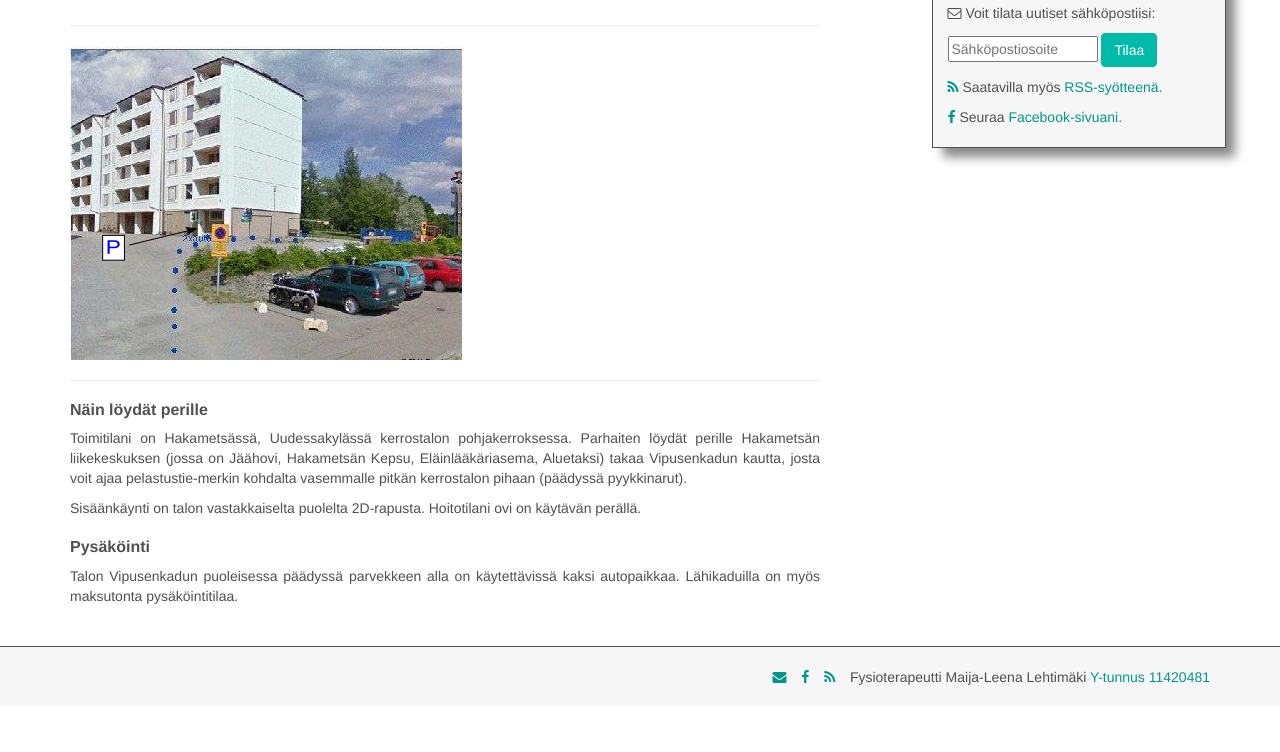
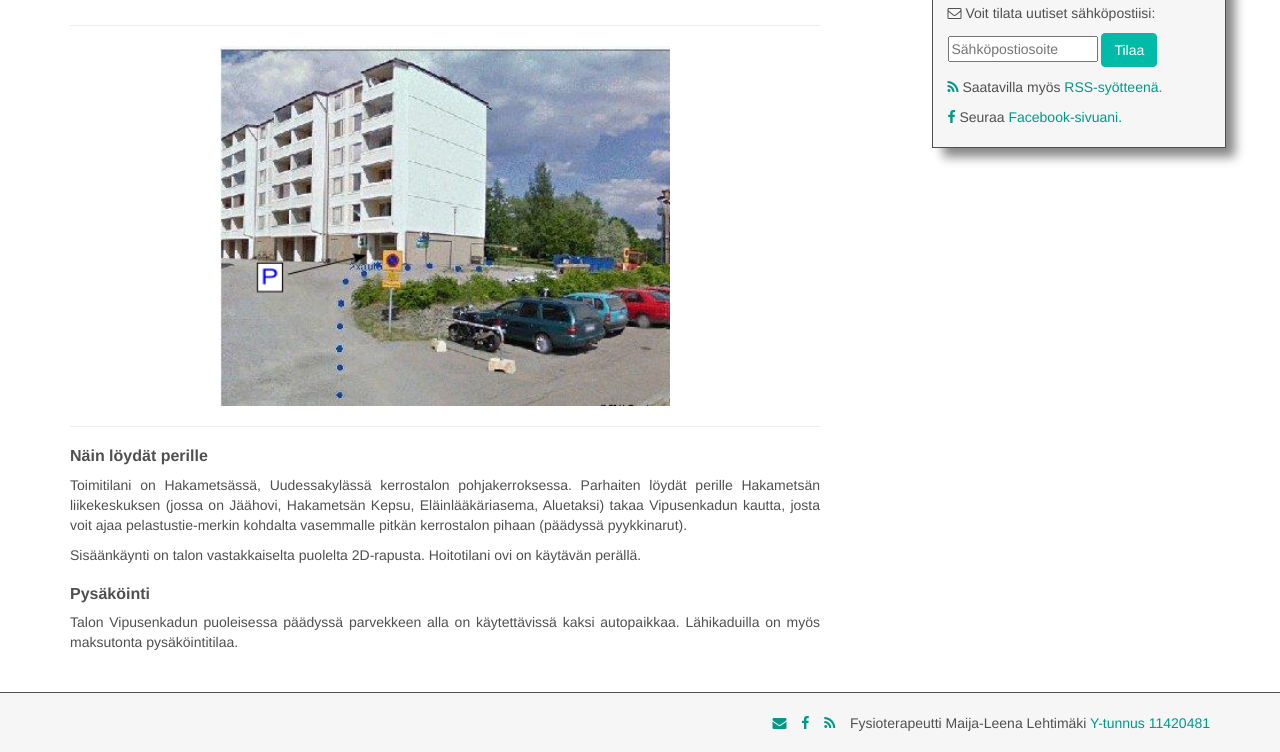
Before and after one commit to jluttine/maijaleenalehtimaki.fi, a Jekyll site: the page built from _pages/03-yhteystiedot.md, in a window 1280 px wide. Shown: the part 856-1608 px from the top of the page. Built offline with Jekyll 4.4.1, drawn with Linux system fonts in a browser that asks for light colours; before the commit the page ends 1562 px from its top, so only the background shows below that.

Commit message:
Keskitä talon kuva yhteystiedoissa

```diff
--- a/css/main.scss
+++ b/css/main.scss
@@ -31,6 +31,13 @@ body {
 
 p {
     text-align: justify;
+}
+
+img[alt=Sisäänkäynti] {
+    width: 60%;
+    display: block;
+    margin-left: auto;
+    margin-right: auto;
 }
 
 .header-frame {
```
